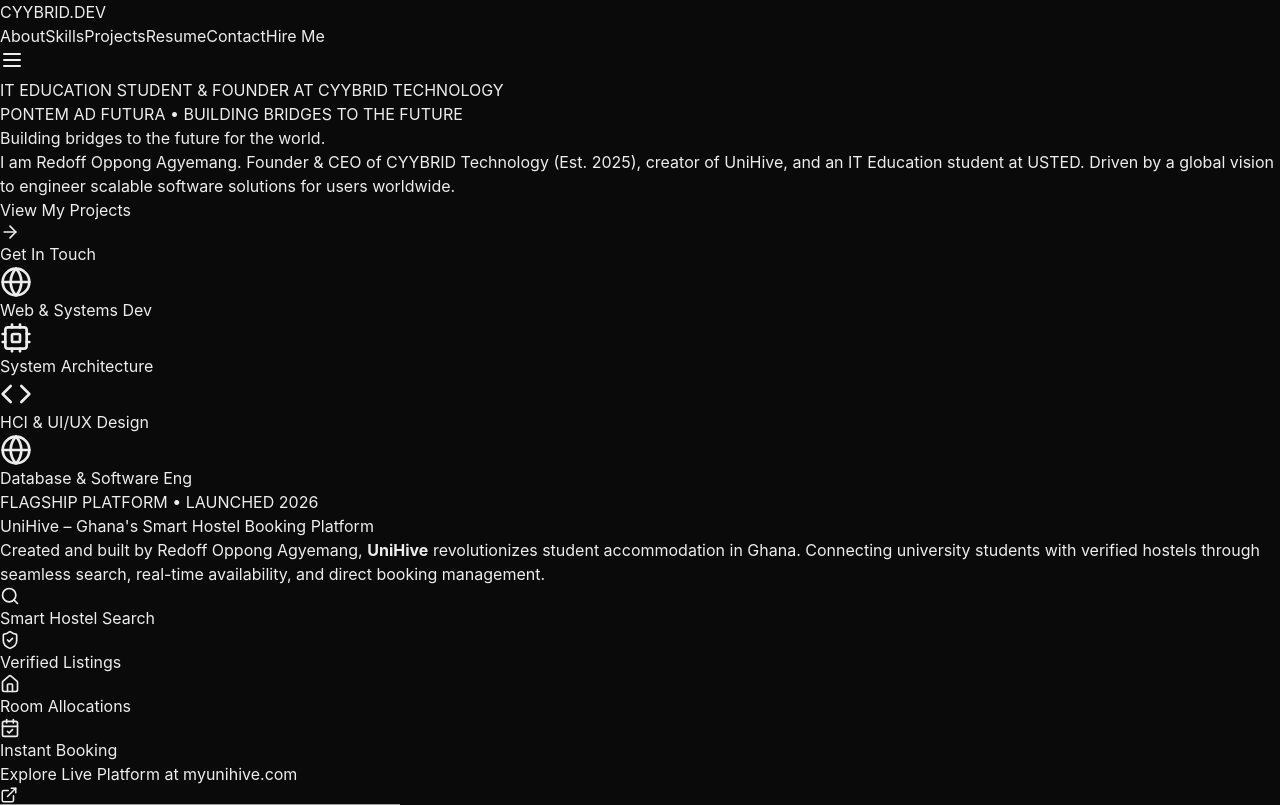
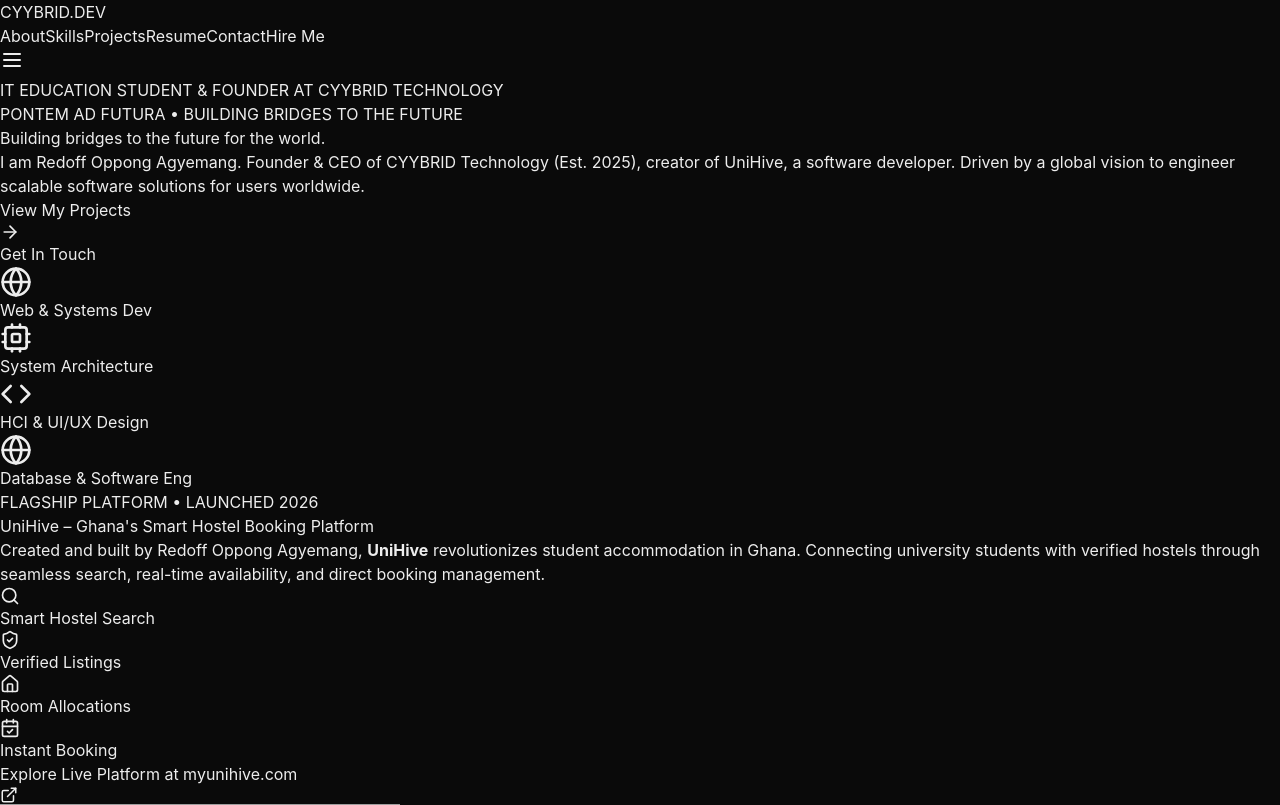
Before and after one commit to cyybridtech/Portfolio, a React (Vite) app: page / in a window 1280 px wide. Shown: the top 805 px of the page. Built offline with nearby package versions, Linux system fonts and the light colour scheme; grey boxes are pictures that could not be loaded.

Commit message:
Update Hero.tsx

```diff
--- a/src/components/Hero.tsx
+++ b/src/components/Hero.tsx
@@ -24,7 +24,7 @@
             Building <span className="bg-clip-text text-transparent bg-gradient-to-r from-blue-400 via-white to-purple-400">bridges to the future</span> for the world.
           </h1>
           <p className="text-lg md:text-xl text-zinc-400 max-w-2xl mx-auto mb-10 leading-relaxed">
-            I am <span className="text-white font-semibold">Redoff Oppong Agyemang</span>. Founder & CEO of <span className="text-blue-400 font-semibold">CYYBRID Technology</span> (Est. 2025), creator of <a href="https://myunihive.com" target="_blank" rel="noopener noreferrer" className="text-blue-400 hover:underline font-semibold">UniHive</a>, and an IT Education student at USTED. Driven by a global vision to engineer scalable software solutions for users worldwide.
+            I am <span className="text-white font-semibold">Redoff Oppong Agyemang</span>. Founder & CEO of <span className="text-blue-400 font-semibold">CYYBRID Technology</span> (Est. 2025), creator of <a href="https://myunihive.com" target="_blank" rel="noopener noreferrer" className="text-blue-400 hover:underline font-semibold">UniHive</a>, a software developer. Driven by a global vision to engineer scalable software solutions for users worldwide.
           </p>
         </motion.div>
 
```
